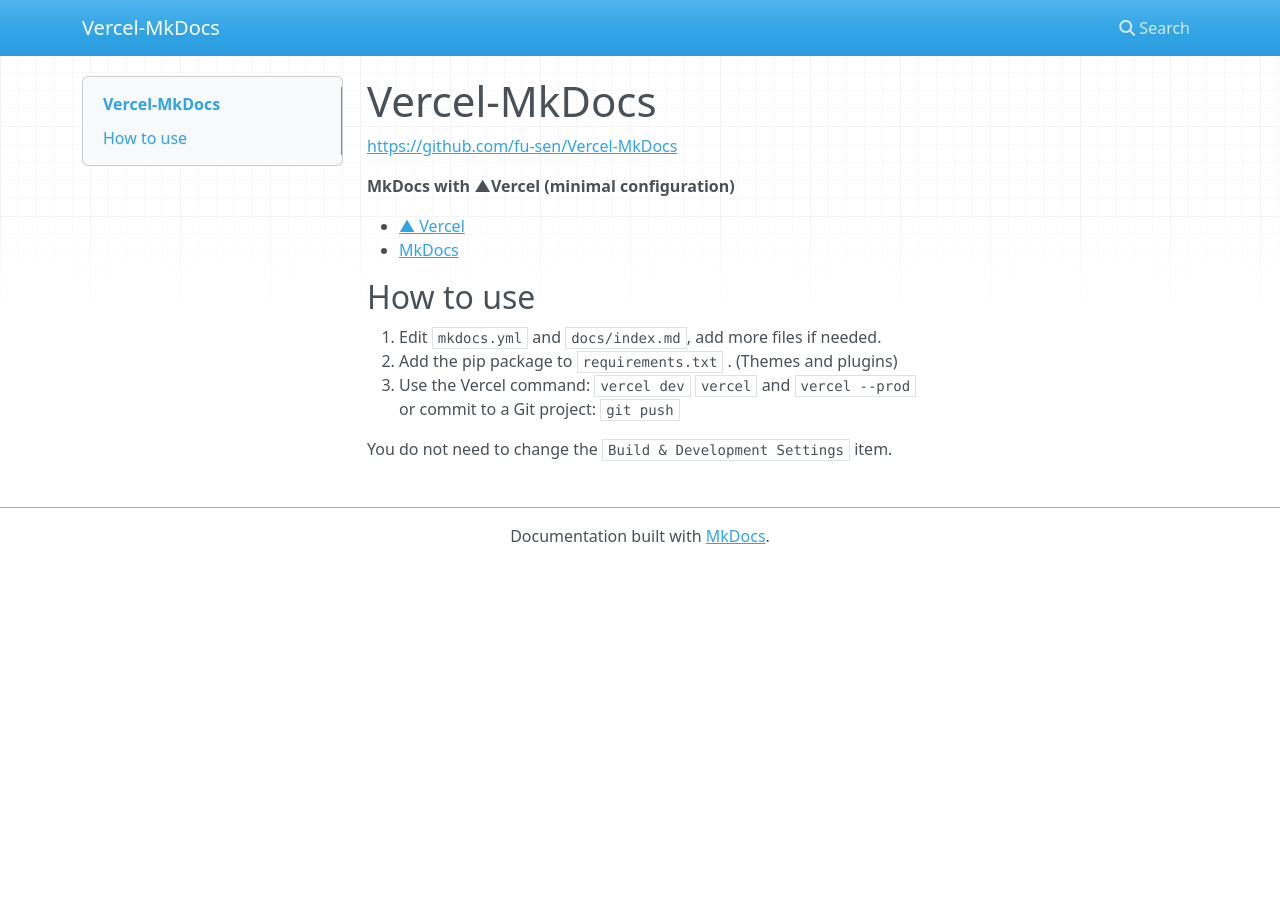
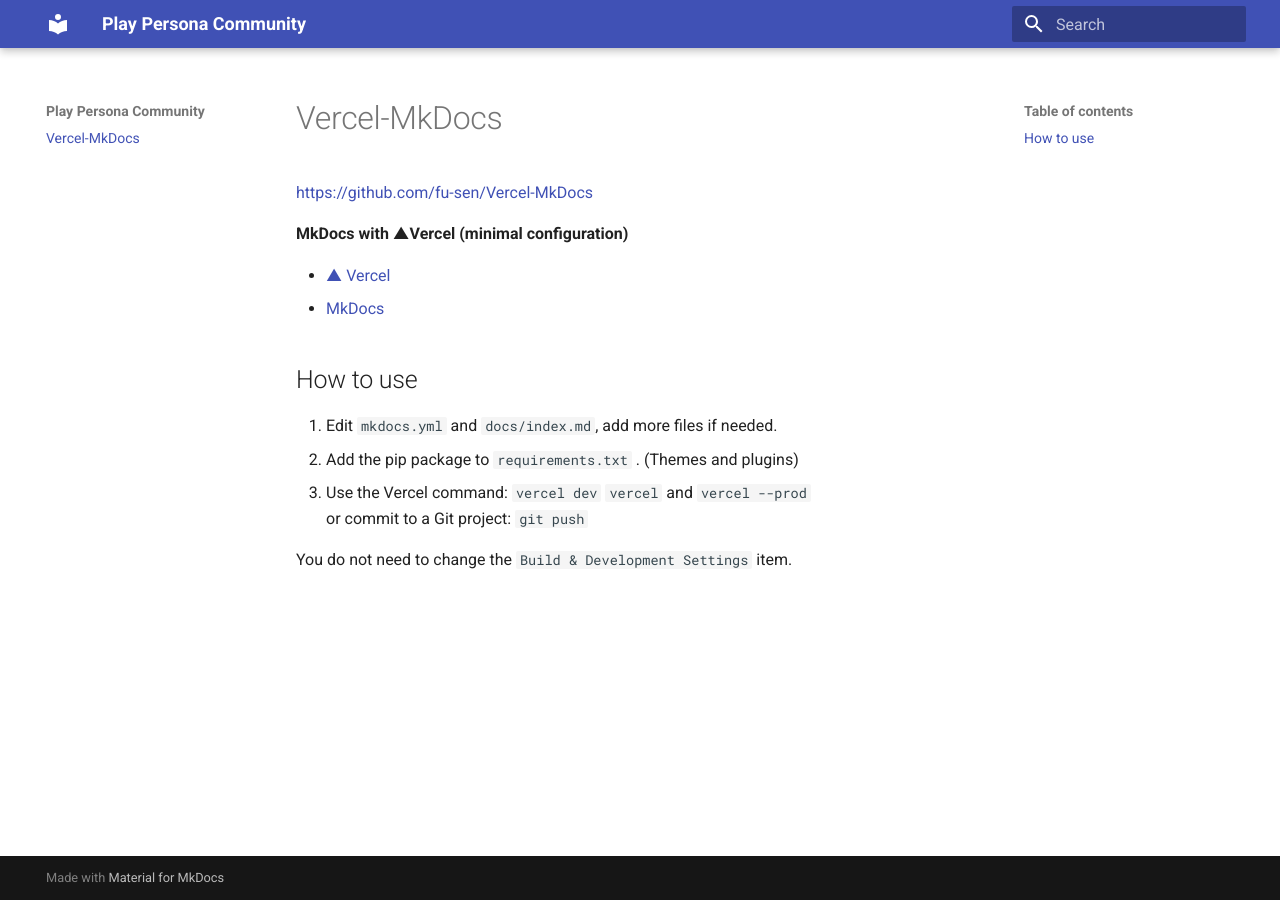
Before and after one commit to nyakokitsu/play-persona, an MkDocs documentation site: the page built from docs/index.md, in a window 1280 px wide. Built offline with MkDocs 1.6.1 and Material for MkDocs 9.7.7, drawn with Linux system fonts in a browser that asks for light colours; nearby versions of some CDN libraries.

Commit message:
Update mkdocs config

```diff
--- a/mkdocs.yml
+++ b/mkdocs.yml
@@ -1 +1,4 @@
-site_name: Vercel-MkDocs
+site_name: Play Persona Community
+site_url: https://persona.nyako.tk/
+theme:
+  name: material
```
